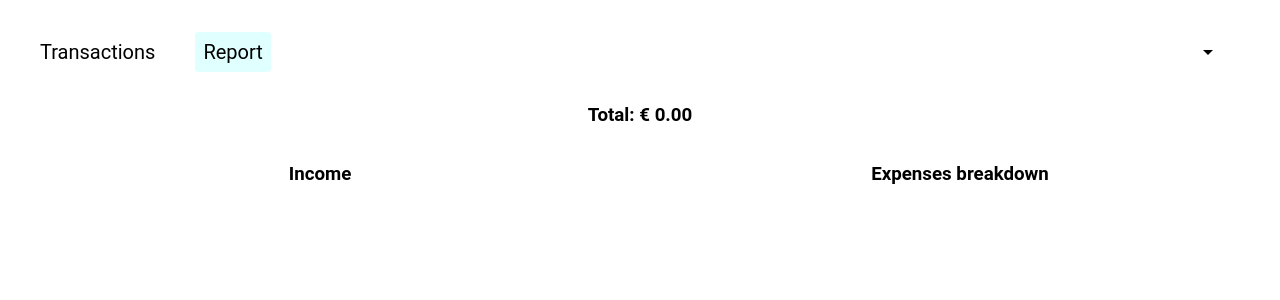
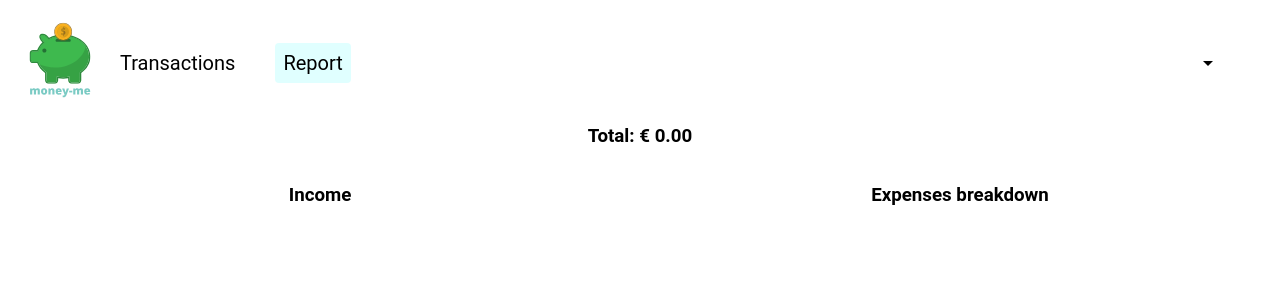
Before and after one commit to gladys-pascual/my-money-front-end-react, a React (Create React App) app: page /report in a window 1280 px wide. Shown: the top 300 px of the page. Built offline with nearby package versions, Linux system fonts and the light colour scheme; no server answers.

Commit message:
fix line heights

```diff
--- a/src/components/Header/Header.js
+++ b/src/components/Header/Header.js
@@ -1,5 +1,5 @@
 import React from "react";
-import { NavLink, useLocation, useHistory } from "react-router-dom";
+import { NavLink, Link, useLocation, useHistory } from "react-router-dom";
 import "./Header.scss";
 
 const Header = ({ openAddTransactionModal, username }) => {
@@ -15,6 +15,9 @@ const Header = ({ openAddTransactionModal, username }) => {
     <header>
       <ul>
         <div className="transactions-and-report">
+          <div className="logo">
+            <Link to="/transactions"> <img src="logo.svg" alt="money me logo" /></Link>
+          </div>
           <li>
             {" "}
             <NavLink to="/transactions" activeClassName="selected">
--- a/src/components/Header/Header.scss
+++ b/src/components/Header/Header.scss
@@ -7,7 +7,12 @@ header ul {
   list-style-type: none;
   padding-inline-start: 20px;
   padding-inline-end: 20px;
-
+  .logo {
+    width: 80px;
+    img {
+      max-width: 100%;
+    }
+  }
   @media screen and (max-width: 780px) {
     flex-direction: column;
     align-items: center;
@@ -23,6 +28,7 @@ header ul {
   }
   .transactions-and-report {
     display: flex;
+    align-items: center;
 
     li {
       margin: 20px;
--- a/src/components/TransactionItem/TransactionItem.scss
+++ b/src/components/TransactionItem/TransactionItem.scss
@@ -3,9 +3,13 @@
 .transaction-item {
   display: flex;
   justify-content: space-between;
+  border: 1px solid rgb(216, 211, 211);
+  border-radius: 8px;
+  padding: 0px 8px;
+  margin-bottom: 4px;
 
   .transaction-description {
-    line-height: 12px;
+    line-height: 1;
     .transaction-notes {
       font-style: italic;
     }
```
